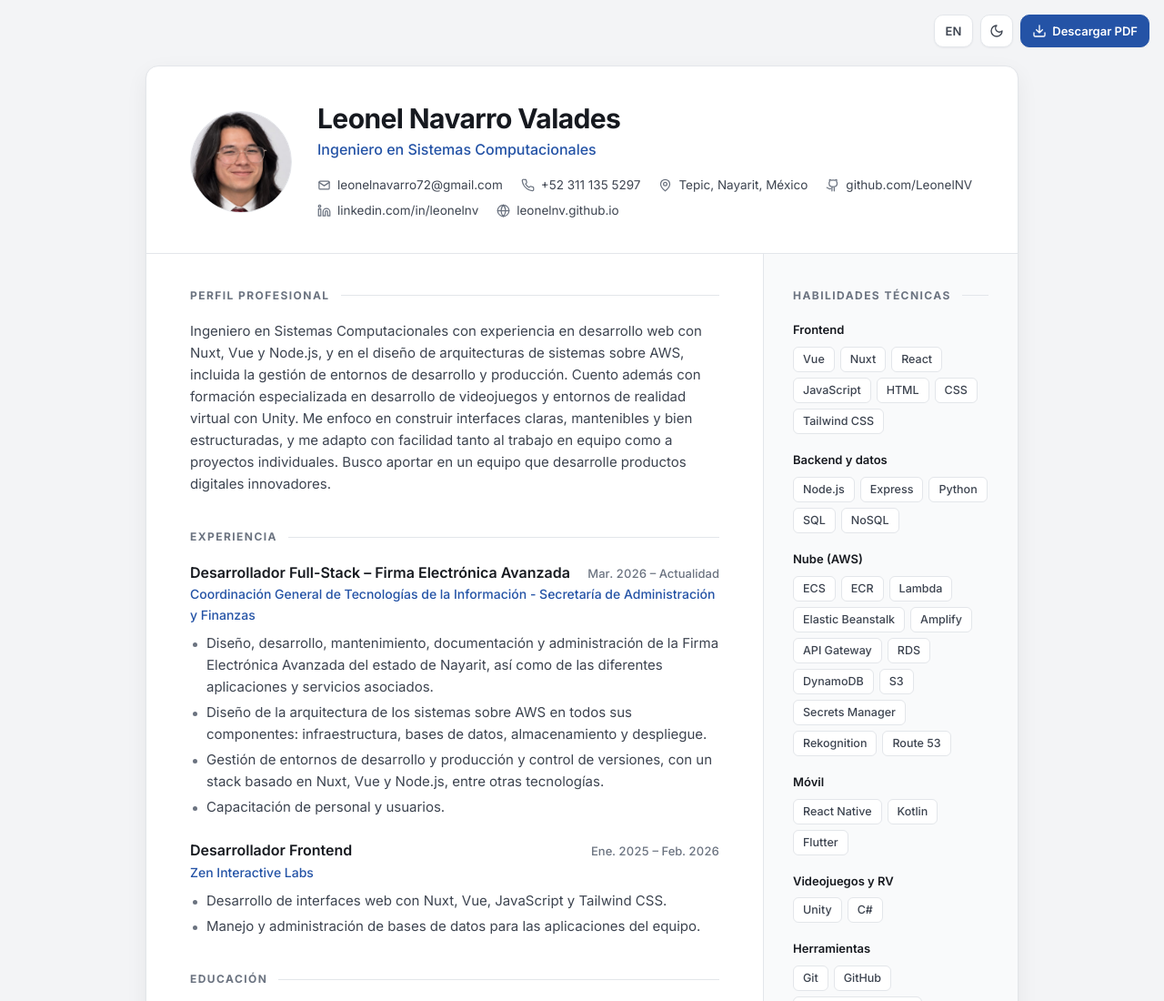
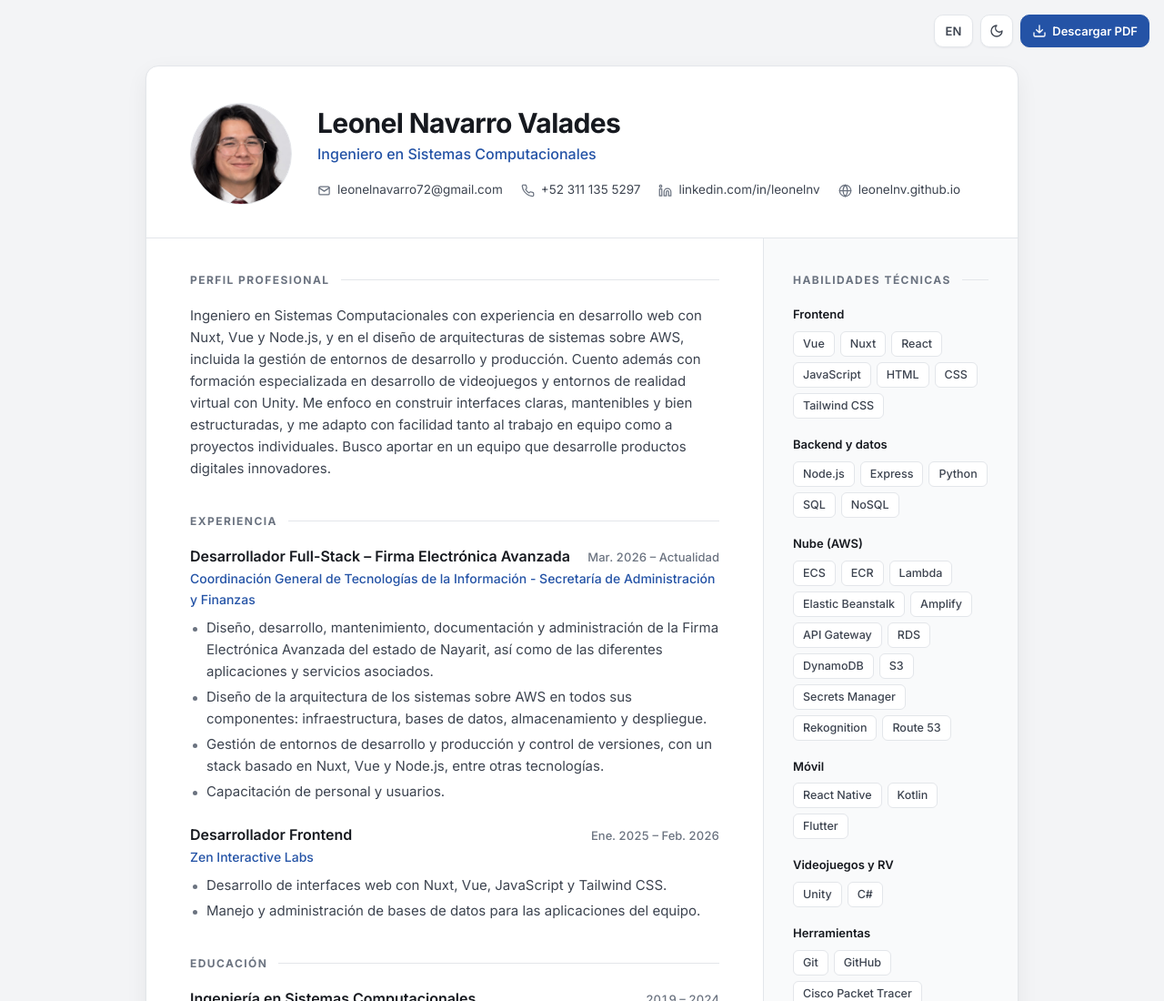
Before and after one commit to LeonelNV/leonelnv.github.io, a plain HTML site: page index.html in a window 1280 px wide. Shown: the top 1100 px of the page at 91% size. Drawn offline with Linux system fonts and the light colour scheme.

```diff
--- a/index.htm
+++ b/index.html
@@ -67,8 +67,6 @@
         <ul class="contact">
           <li><svg class="icon"><use href="#i-mail"/></svg><a href="mailto:leonelnavarro72@gmail.com">leonelnavarro72@gmail.com</a></li>
           <li><svg class="icon"><use href="#i-phone"/></svg><a href="tel:+523111355297">+52 311 135 5297</a></li>
-          <li><svg class="icon"><use href="#i-pin"/></svg><span>Tepic, Nayarit, México</span></li>
-          <li><svg class="icon"><use href="#i-github"/></svg><a href="https://github.com/LeonelNV" target="_blank" rel="noopener">github.com/LeonelNV</a></li>
           <li><svg class="icon"><use href="#i-linkedin"/></svg><a href="https://www.linkedin.com/in/leonelnv" target="_blank" rel="noopener">linkedin.com/in/leonelnv</a></li>
           <li><svg class="icon"><use href="#i-globe"/></svg><a href="https://leonelnv.github.io" target="_blank" rel="noopener">leonelnv.github.io</a></li>
         </ul>
```
